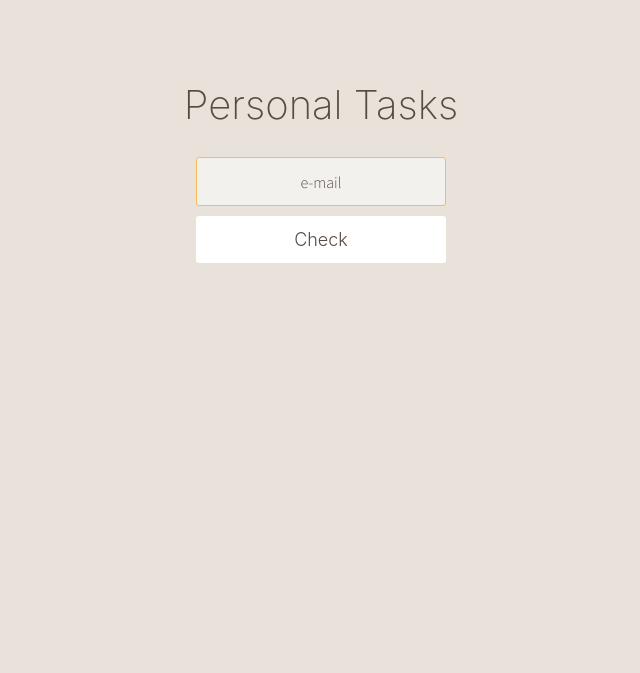
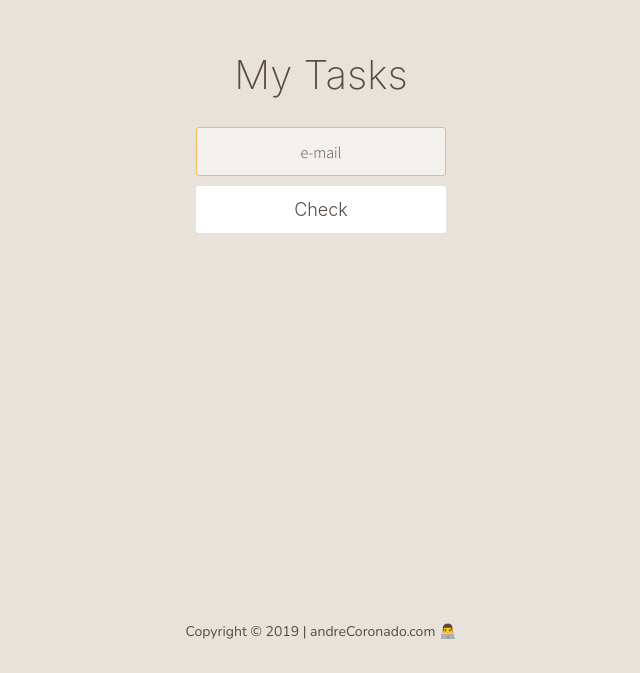
Before and after one commit to andrecoronado/My-Tasks, a React (Create React App) app in the folder client/: page / in a window 1280 px wide. Shown: the part 127-800 px from the top of the page, without its empty margins (319-959 px from the left). Built offline with nearby package versions, Linux system fonts and the light colour scheme; a web font is replaced by a local one.

Commit message:
layout adjustment

```diff
--- a/client/public/index.html
+++ b/client/public/index.html
@@ -2,9 +2,9 @@
 <html lang="en">
 
 <head>
-    <title>Personal Task</title>
+    <title>My Tasks</title>
     <meta name="viewport" content="width=device-width, initial-scale=1.0">
-    <meta name="description" content="My Tasks tool">
+    <meta name="description" content="My Tasks">
     <meta name="author" content="andreCoronado.com">
     <meta name="keywords" content="My Tasks">
     <meta name="theme-color" content="#fab24d">
@@ -15,6 +15,7 @@
     <link href="https://fonts.googleapis.com/css?family=Darker+Grotesque|Nunito&amp;display=swap" rel="stylesheet">
     <link rel="stylesheet" href="https://fonts.googleapis.com/css?family=Source+Sans+Pro:200,300" />
     <link rel="stylesheet" href="styles.css" />
+    <link rel="stylesheet" href="query.css" />
 </head>
 
 <body>
--- /dev/null
+++ b/client/public/query.css
@@ -0,0 +1,48 @@
+/*
+Bootstrap -> 4.0
+
+----------------------------------------
+<576px	   Extra small     .col
+>576px	   Small           .col-sm
+>768px	   Medium          .col-md
+>992px	   Large           .col-lg
+>1200px    Extra large     .col-xl
+----------------------------------------
+
+Extra small devices (portrait phones, less than 576px)*/
+
+@media (max-width: 575.98px) {
+    form.create-note,
+    .note {
+        width: 90%;
+    }
+    header h1{
+        font-size: 18px;
+        padding-top: 17px;
+    }
+}
+
+
+/* Small devices (landscape phones, 576px and up)*/
+
+@media (min-width: 576px) and (max-width: 767.98px) {
+    form.create-note,
+    .note {
+        width: 75%;
+    }
+}
+
+
+/* Medium devices (tablets, 768px and up)*/
+
+@media (min-width: 768px) and (max-width: 991.98px) {}
+
+
+/* Large devices (desktops, 992px and up)*/
+
+@media (min-width: 992px) and (max-width: 1199.98px) {}
+
+
+/* Extra large devices (large desktops, 1200px and up)*/
+
+@media (min-width: 1200px) {}
--- a/client/public/styles.css
+++ b/client/public/styles.css
@@ -32,18 +32,17 @@ header h1 {
 footer {
   position: fixed;
   text-align: center;
-  bottom: 0;
+  bottom:0;
+  padding: 15px;
   width: 100%;
-  padding: 15px;
-  color: #1a3263;
-  z-index: 1;
+  color: #584b42;
 }
 
 footer p {
   font-family: 'Nunito', sans-serif;
   font-size: 14px;
   font-weight: 200;
-  color: #1a3263
+  color: #584b42
 }
 
 ::-webkit-scrollbar {
@@ -73,8 +72,8 @@ footer p {
 }
 
 .login .container {
-  margin: 10% auto;
-  padding: 80px 0;
+  margin: 10% auto 0 auto;
+  padding: 50px 0 0 0;
   text-align: center;
 }
 
@@ -166,7 +165,6 @@ input:active {
   color: white;
   font-weight: 300;
   background: #e8e2db;
-  min-height: 200vh;
 }
 
 .note {
@@ -174,7 +172,7 @@ input:active {
   border-radius: 7px;
   box-shadow: 0 2px 5px #ccc;
   padding: 10px;
-  width: 240px;
+  width: 400px;
   margin: 16px;
   float: left;
   z-index: 10;
@@ -207,9 +205,17 @@ input:active {
   outline: none;
 }
 
+.note-space{
+  display: flex;
+  flex-direction: row;
+  flex-wrap: wrap;
+  justify-content: space-around;
+  align-items: flex-start;
+}
+
 form.create-note {
   position: relative;
-  width: 480px;
+  width: 400px;
   margin: 30px auto 20px auto;
   background: #fff;
   padding: 15px;
--- a/client/src/components/Header.jsx
+++ b/client/src/components/Header.jsx
@@ -20,7 +20,7 @@ function Header(props) {
           <Col xs={10} md={11}>
             <h1>
               <InsertCommentTwoToneIcon htmlColor={'#f5564e'}/>
-              Personal Tasks
+               My Tasks
             </h1>
           </Col>
           <Col xs={2} md={1} className="icon-exit" onClick={handleClick} >
--- a/client/src/components/Login.jsx
+++ b/client/src/components/Login.jsx
@@ -1,8 +1,9 @@
 import React from "react"
 import apis  from '../api'
+import Footer from "./Footer";
 
 function Login(props)  {
-  const headerName="Personal Tasks"
+  const headerName="My Tasks"
 
   function  handleChange(event) {
     let { name, value } = event.target
@@ -79,6 +80,7 @@ function Login(props)  {
             <h2> {props.login.message}</h2>
           </form>
         </div>
+        <Footer />
       </section>)
 }
 export default Login;
--- a/client/src/components/Tasks.jsx
+++ b/client/src/components/Tasks.jsx
@@ -1,6 +1,5 @@
 import React, { useState } from "react";
 import Header from "./Header";
-import Footer from "./Footer";
 import Note from "./Note";
 import CreateArea from "./CreateArea";
 import api from '../api'
@@ -35,6 +34,7 @@ function Tasks(props)  {
           setLogOff={props.setLogOff}
         />
         <CreateArea onAdd={addNote} />
+        <div className = "note-space">
           {notes.map((noteItem, index) => {
             return (
                 <Note
@@ -49,7 +49,7 @@ function Tasks(props)  {
                 />
             );
             })}
-        <Footer />
+        </div>
       </section>
     )
 }
```
